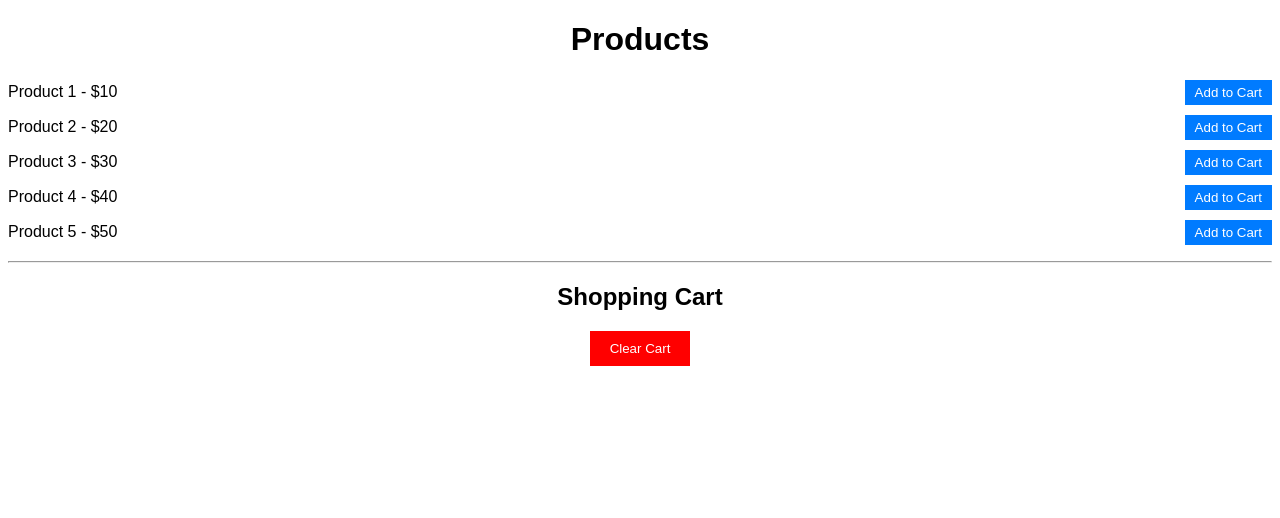
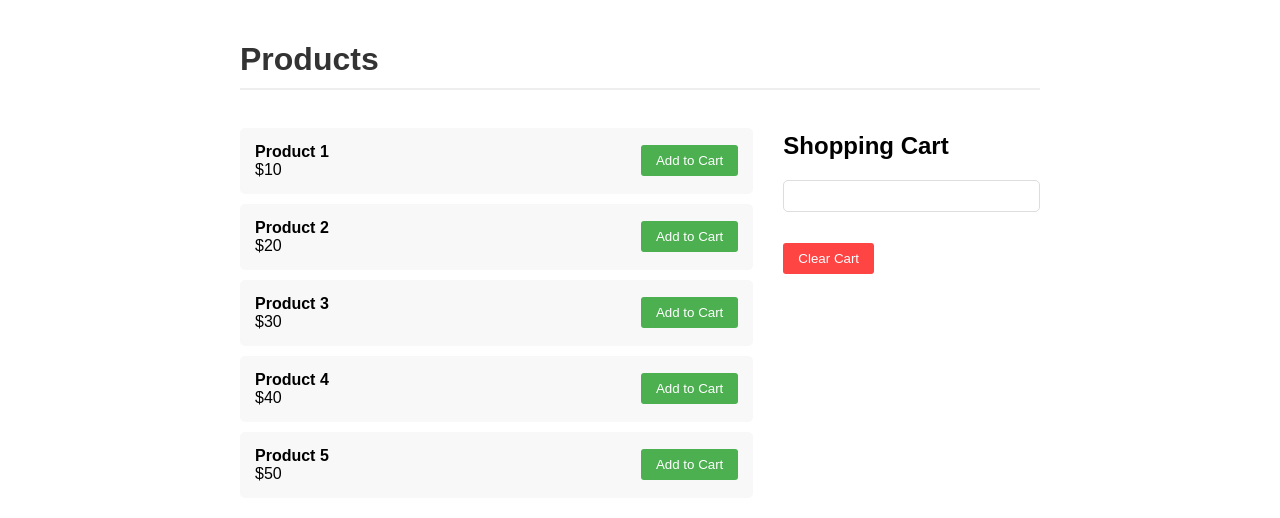
Before and after one commit to acciojob/shopping-cart-sessions-priyamdodiya, a website: page main.html in a window 1280 px wide. Drawn offline with Linux system fonts and the light colour scheme.

Commit message:
created a submission

```diff
--- a/main.html
+++ b/main.html
@@ -1,20 +1,167 @@
 <!DOCTYPE html>
-<html lang="en">
+<html>
 <head>
-  <meta charset="UTF-8">
-  <meta name="viewport" content="width=device-width, initial-scale=1.0">
-  <title>Shopping Cart</title>
-  <link rel="stylesheet" href="styles.css">
+    <title>Shopping Cart</title>
+    <style>
+        body {
+            font-family: Arial, sans-serif;
+            max-width: 800px;
+            margin: 0 auto;
+            padding: 20px;
+        }
+
+        h1 {
+            color: #333;
+            border-bottom: 2px solid #eee;
+            padding-bottom: 10px;
+        }
+
+        .container {
+            display: grid;
+            grid-template-columns: 2fr 1fr;
+            gap: 30px;
+            margin-top: 20px;
+        }
+
+        #product-list {
+            list-style: none;
+            padding: 0;
+        }
+
+        .product-item {
+            display: flex;
+            justify-content: space-between;
+            align-items: center;
+            padding: 15px;
+            margin: 10px 0;
+            background-color: #f8f8f8;
+            border-radius: 5px;
+        }
+
+        button {
+            background-color: #4CAF50;
+            color: white;
+            border: none;
+            padding: 8px 15px;
+            border-radius: 3px;
+            cursor: pointer;
+            transition: background-color 0.3s;
+        }
+
+        button:hover {
+            background-color: #45a049;
+        }
+
+        #cart-list {
+            list-style: none;
+            padding: 0;
+            background-color: #fff;
+            border: 1px solid #ddd;
+            border-radius: 5px;
+            padding: 15px;
+        }
+
+        .cart-item {
+            padding: 10px 0;
+            border-bottom: 1px solid #eee;
+        }
+
+        #clear-cart-btn {
+            margin-top: 15px;
+            background-color: #ff4444;
+        }
+
+        #clear-cart-btn:hover {
+            background-color: #cc0000;
+        }
+    </style>
 </head>
 <body>
-  <h1>Products</h1>
-  <ul id="product-list"></ul>
+    <h1>Products</h1>
+    <div class="container">
+        <div>
+            <ul id="product-list"></ul>
+        </div>
+        <div>
+            <h2>Shopping Cart</h2>
+            <ul id="cart-list"></ul>
+            <button id="clear-cart-btn">Clear Cart</button>
+        </div>
+    </div>
 
-  <hr>
-  <h2>Shopping Cart</h2>
-  <ul id="cart-list"></ul>
-  <button id="clear-cart-btn">Clear Cart</button>
+    <script>
+        const products = [
+            { id: 1, name: "Product 1", price: 10 },
+            { id: 2, name: "Product 2", price: 20 },
+            { id: 3, name: "Product 3", price: 30 },
+            { id: 4, name: "Product 4", price: 40 },
+            { id: 5, name: "Product 5", price: 50 },
+        ];
 
-  <script src="script.js"></script>
+        let cart = JSON.parse(sessionStorage.getItem('cart')) || [];
+
+        // Initialize the page
+        document.addEventListener('DOMContentLoaded', () => {
+            renderProducts();
+            renderCart();
+        });
+
+        // Product rendering
+        function renderProducts() {
+            const productList = document.getElementById('product-list');
+            products.forEach(product => {
+                const li = document.createElement('li');
+                li.className = 'product-item';
+                li.innerHTML = `
+                    <div>
+                        <strong>${product.name}</strong><br>
+                        $${product.price}
+                    </div>
+                    <button data-id="${product.id}">Add to Cart</button>
+                `;
+                productList.appendChild(li);
+            });
+
+            // Add event listeners to buttons
+            document.querySelectorAll('[data-id]').forEach(button => {
+                button.addEventListener('click', (e) => {
+                    const productId = parseInt(e.target.dataset.id);
+                    const product = products.find(p => p.id === productId);
+                    addToCart(product);
+                });
+            });
+        }
+
+        // Cart functionality
+        function addToCart(product) {
+            cart.push(product);
+            updateSessionStorage();
+            renderCart();
+        }
+
+        function renderCart() {
+            const cartList = document.getElementById('cart-list');
+            cartList.innerHTML = '';
+
+            cart.forEach(product => {
+                const li = document.createElement('li');
+                li.className = 'cart-item';
+                li.textContent = `${product.name} - $${product.price}`;
+                cartList.appendChild(li);
+            });
+        }
+
+        // Clear cart functionality
+        document.getElementById('clear-cart-btn').addEventListener('click', () => {
+            cart = [];
+            updateSessionStorage();
+            renderCart();
+        });
+
+        // Session storage management
+        function updateSessionStorage() {
+            sessionStorage.setItem('cart', JSON.stringify(cart));
+        }
+    </script>
 </body>
 </html>
```
